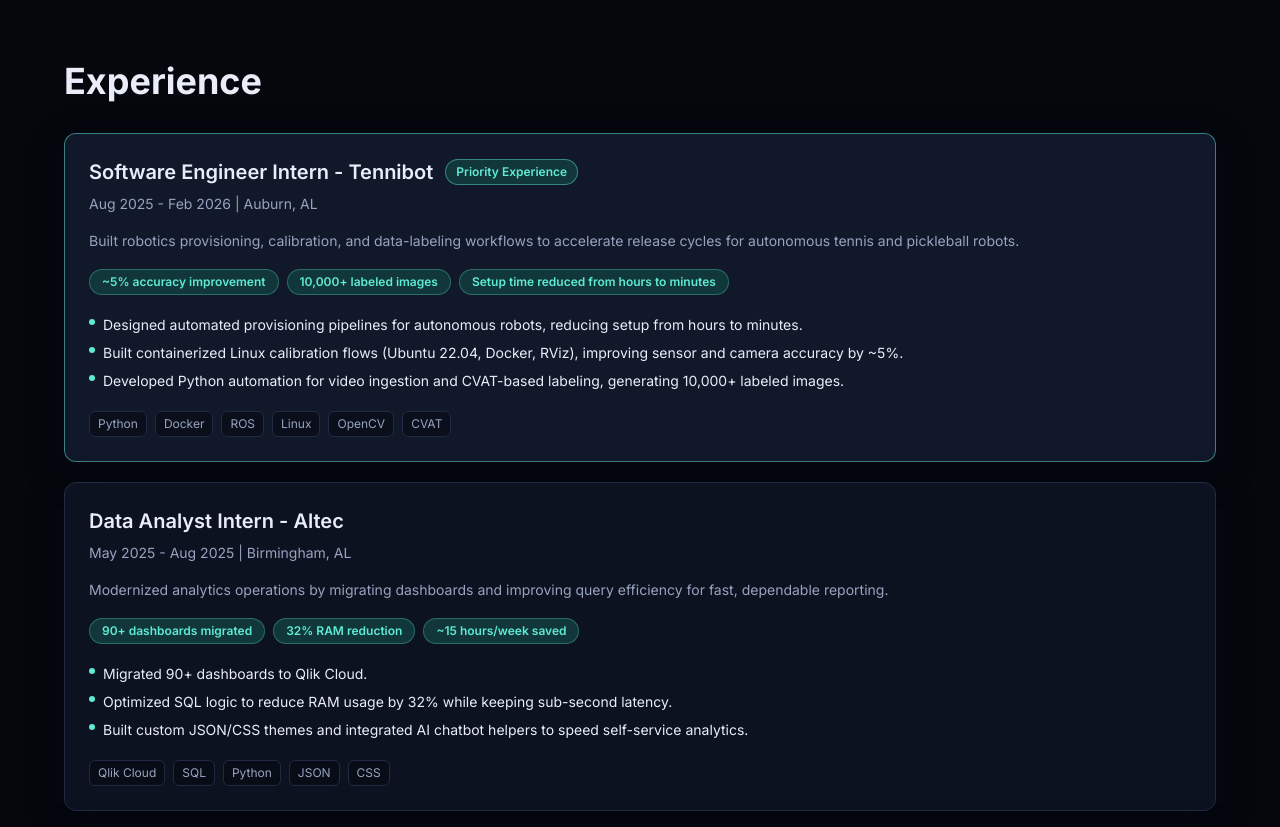
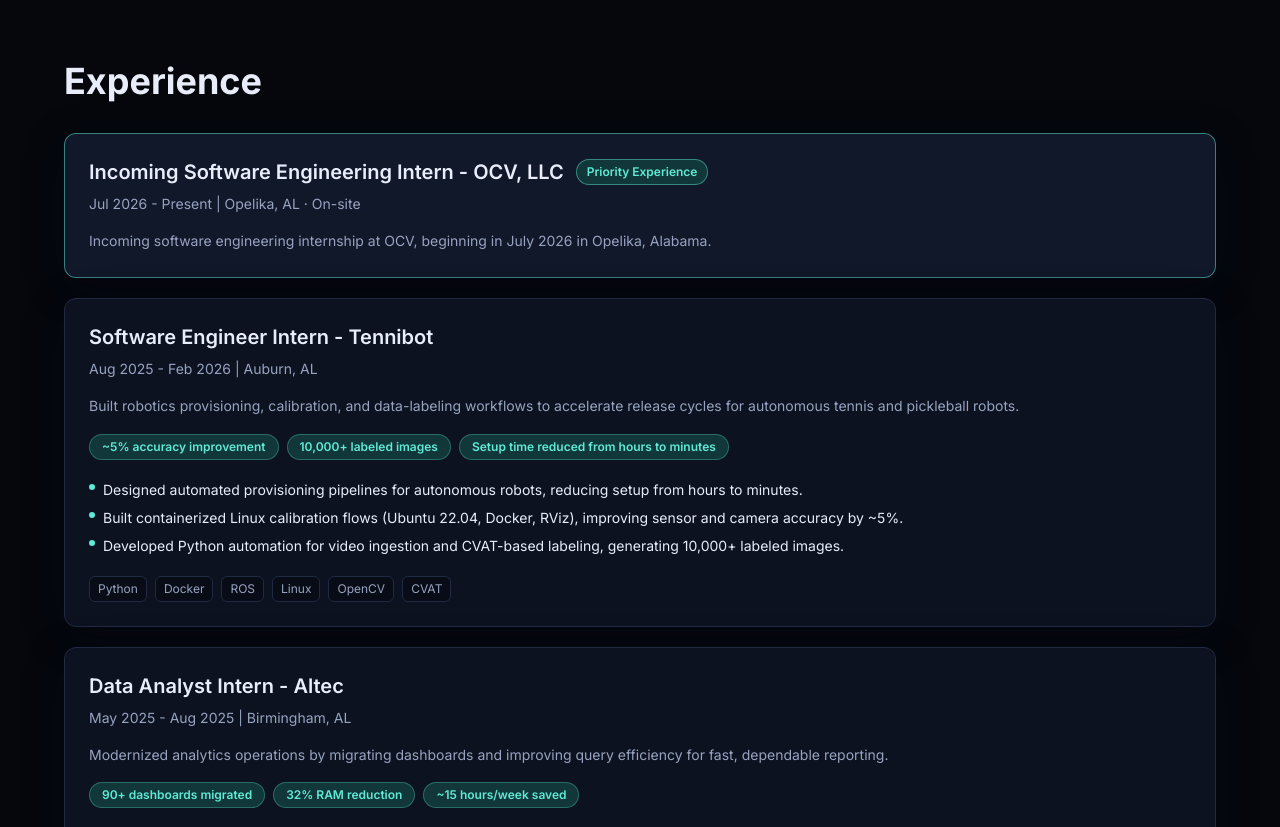
Before and after one commit to fernando-ace/Portfolio-Website, a React (Vite) app: page / in a window 1280 px wide. Shown: the part 860-1687 px from the top of the page. Built offline with nearby package versions, Linux system fonts and the light colour scheme.

Commit message:
Add incoming OCV internship

```diff
--- a/src/components/ExperienceSection.jsx
+++ b/src/components/ExperienceSection.jsx
@@ -1,6 +1,10 @@
 import { experience } from "../data/portfolioData";
 
 function ExperienceCard({ item, featured = false }) {
+  const hasMetrics = item.metrics?.length > 0;
+  const hasHighlights = item.highlights?.length > 0;
+  const hasTech = item.tech?.length > 0;
+
   return (
     <article
       className={`reveal rounded-xl border p-6 shadow-soft transition duration-300 hover:-translate-y-1 ${
@@ -19,6 +23,7 @@
       <p className="mt-2 text-sm text-muted">{item.period} | {item.location}</p>
       <p className="mt-4 text-sm leading-relaxed text-muted">{item.summary}</p>
 
+      {hasMetrics ? (
         <div className="mt-4 flex flex-wrap gap-2">
           {item.metrics.map((metric) => (
             <span key={metric} className="rounded-full border border-accent/30 bg-accent-soft px-3 py-1 text-xs font-semibold text-accent">
@@ -26,7 +31,9 @@
             </span>
           ))}
         </div>
+      ) : null}
 
+      {hasHighlights ? (
         <ul className="mt-5 space-y-2 text-sm text-text">
           {item.highlights.map((highlight) => (
             <li key={highlight} className="flex gap-2">
@@ -35,7 +42,9 @@
             </li>
           ))}
         </ul>
+      ) : null}
 
+      {hasTech ? (
         <div className="mt-5 flex flex-wrap gap-2 text-xs text-muted">
           {item.tech.map((tech) => (
             <span key={tech} className="rounded-md border border-line bg-page/50 px-2 py-1">
@@ -43,6 +52,7 @@
             </span>
           ))}
         </div>
+      ) : null}
     </article>
   );
 }
--- a/src/data/portfolioData.js
+++ b/src/data/portfolioData.js
@@ -3,6 +3,7 @@
   role: "Full-Stack Software Engineer",
   roleOptions: [
     "Full-Stack Software Engineer",
+    "Incoming SWE Intern @ OCV",
     "Software Engineer Intern",
     "Researcher",
     "Competitive Programmer",
@@ -21,6 +22,14 @@
 };
 
 export const experience = [
+  {
+    company: "OCV, LLC",
+    role: "Incoming Software Engineering Intern",
+    period: "Jul 2026 - Present",
+    location: "Opelika, AL · On-site",
+    summary:
+      "Incoming software engineering internship at OCV, beginning in July 2026 in Opelika, Alabama."
+  },
   {
     company: "Tennibot",
     role: "Software Engineer Intern",
```
Lines whose indentation alone changed are shown as unchanged.
